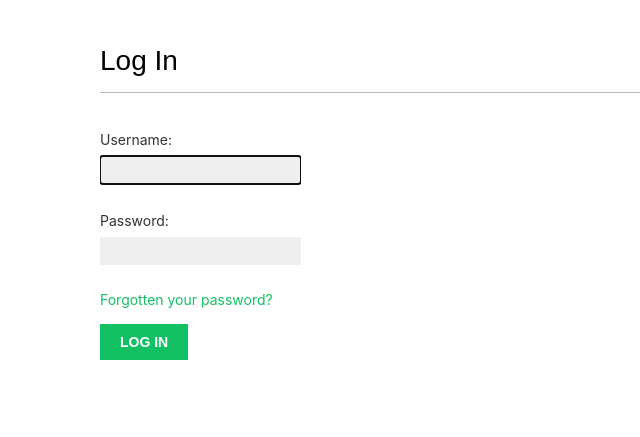
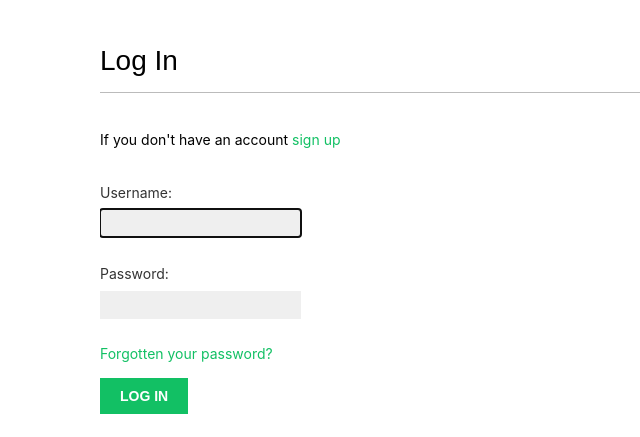
Before and after one commit to amosehiguese/wee, a Django app: page /account/login/ in a window 1280 px wide. Shown: the part 54-491 px from the top of the page, without its empty margins (0-640 px from the left). Run offline with Django 4.2, Linux system fonts and the light colour scheme; some web fonts are replaced.

Commit message:
Modify login.html

```diff
--- a/account/templates/account/login.html
+++ b/account/templates/account/login.html
@@ -11,6 +11,7 @@
 </p>
 {% endif %}
 <div action="{% url 'login' %}" class="login-form">
+  <p>If you don't have an account <a href="{% url 'signup' %}">sign up</a></p>
   <form method="post">
     {{ form.as_p }} {% csrf_token %}
     <input type="hidden" name="next" value="{{ next }}">
```
Also changed, not shown: db.sqlite3.
